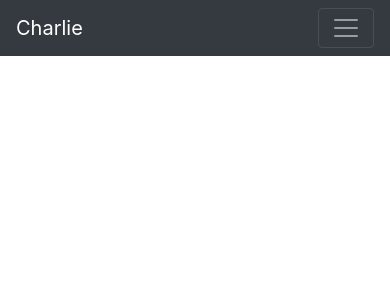
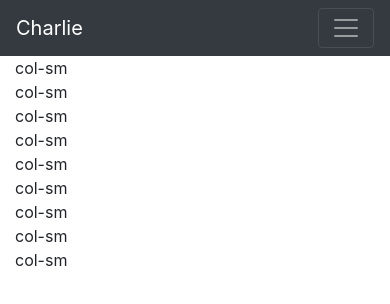
Before and after one commit to cbrittingham14/homework2, a plain HTML site: page portfolio.html in a window 390 px wide. Drawn offline with nearby package versions, Linux system fonts and the light colour scheme.

Commit message:
added placeholder elements to index.html and portfolio.html. made contact page responsive. added an image.

```diff
--- a/portfolio.html
+++ b/portfolio.html
@@ -6,6 +6,7 @@
     <link rel="stylesheet" href="https://stackpath.bootstrapcdn.com/bootstrap/4.4.1/css/bootstrap.min.css" integrity="sha384-Vkoo8x4CGsO3+Hhxv8T/Q5PaXtkKtu6ug5TOeNV6gBiFeWPGFN9MuhOf23Q9Ifjh" crossorigin="anonymous">
     <title>Document</title>
 </head>
+
 <body>
     <nav class="navbar navbar-expand-lg navbar-dark bg-dark">
         <a class="navbar-brand" href="#">Charlie</a>
@@ -27,6 +28,26 @@
         </div>
       </nav>
 
+      <div class="container">
+        <div class="row">
+          <div class="col-sm">col-sm</div>
+          <div class="col-sm">col-sm</div>
+        </div>
+        <div class="row">
+            <div class="col-sm">col-sm</div>
+            <div class="col-sm">col-sm</div>
+        </div>
+        <div class="row">
+            <div class="col-sm">col-sm</div>
+            <div class="col-sm">col-sm</div>
+        </div>
+        <div class="row">
+          <div class="col-sm">col-sm</div>
+          <div class="col-sm">col-sm</div>
+          <div class="col-sm">col-sm</div>
+        </div>
+      </div>
+
       <!-- add scripts for Java -->
     <script src="https://code.jquery.com/jquery-3.4.1.slim.min.js" integrity="sha384-J6qa4849blE2+poT4WnyKhv5vZF5SrPo0iEjwBvKU7imGFAV0wwj1yYfoRSJoZ+n" crossorigin="anonymous"></script>
     <script src="https://cdn.jsdelivr.net/npm/popper.js@1.16.0/dist/umd/popper.min.js" integrity="sha384-Q6E9RHvbIyZFJoft+2mJbHaEWldlvI9IOYy5n3zV9zzTtmI3UksdQRVvoxMfooAo" crossorigin="anonymous"></script>
```
Also changed, not shown: contact.html (+2 -1 lines), index.html (+35 -3 lines), me.jpg (added).
